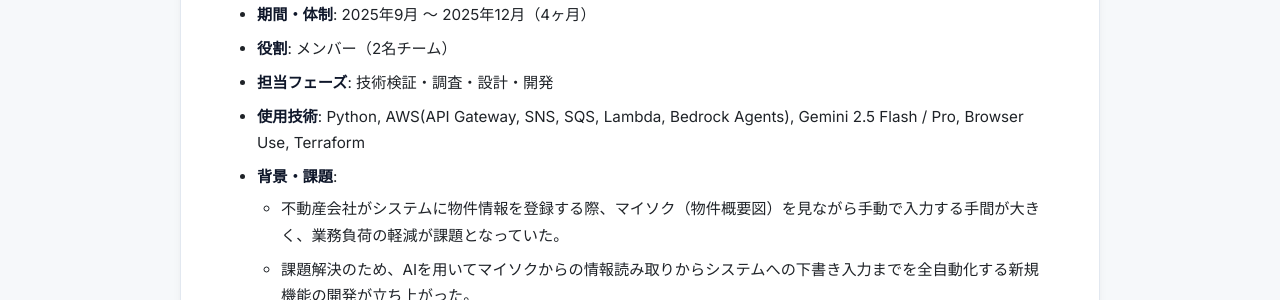
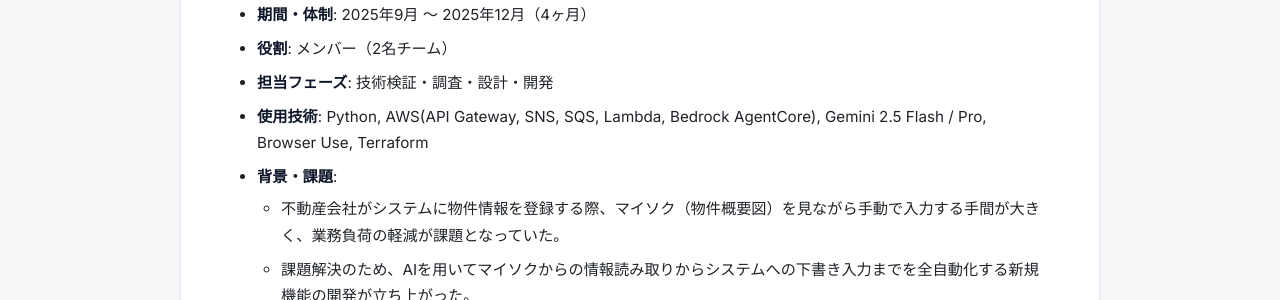
Before and after one commit to kouki-y-dev/about-me, a Jekyll site: the page built from docs/resume.md, in a window 1280 px wide and 900 px high, scrolled down 7370 px. Shown: the part 153-453 px from the top of the window. Built offline with Jekyll 4.4.1, drawn with Linux system fonts in a browser that asks for light colours; our own code applies the rules of GitHub Pages for plain Markdown files; some of the changed text lies outside the part shown.

```diff
--- a/docs/resume.md
+++ b/docs/resume.md
@@ -184,7 +184,7 @@
 - **期間・体制**: 2025年9月 〜 2025年12月（4ヶ月）
 - **役割**: メンバー（2名チーム）
 - **担当フェーズ**: 技術検証・調査・設計・開発
-- **使用技術**: Python, AWS(API Gateway, SNS, SQS, Lambda, Bedrock Agents), Gemini 2.5 Flash / Pro, Browser Use, Terraform
+- **使用技術**: Python, AWS(API Gateway, SNS, SQS, Lambda, Bedrock AgentCore), Gemini 2.5 Flash / Pro, Browser Use, Terraform
 - **背景・課題**:
   - 不動産会社がシステムに物件情報を登録する際、マイソク（物件概要図）を見ながら手動で入力する手間が大きく、業務負荷の軽減が課題となっていた。
   - 課題解決のため、AIを用いてマイソクからの情報読み取りからシステムへの下書き入力までを全自動化する新規機能の開発が立ち上がった。
```
Also changed, not shown: other parts of docs/resume.md (+1 -1 lines), docs/index.md (+1 -1 lines), package.json (+9 -1 lines), .agents/skills/proofread-docs/SKILL.md, README.md, 2 other files.
